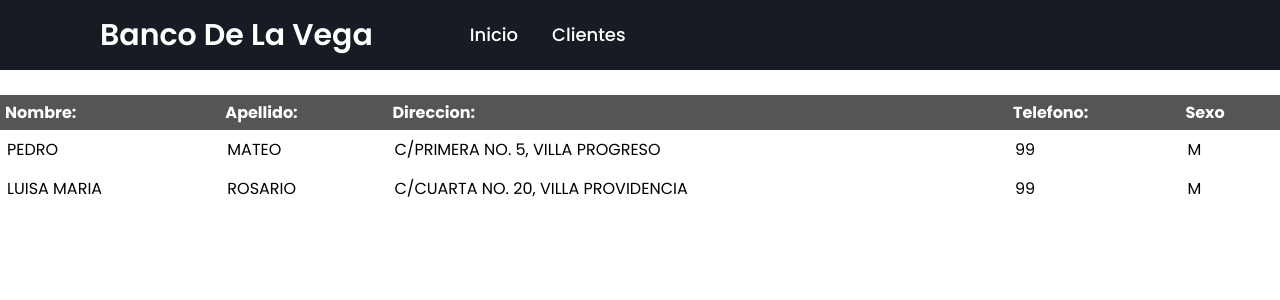
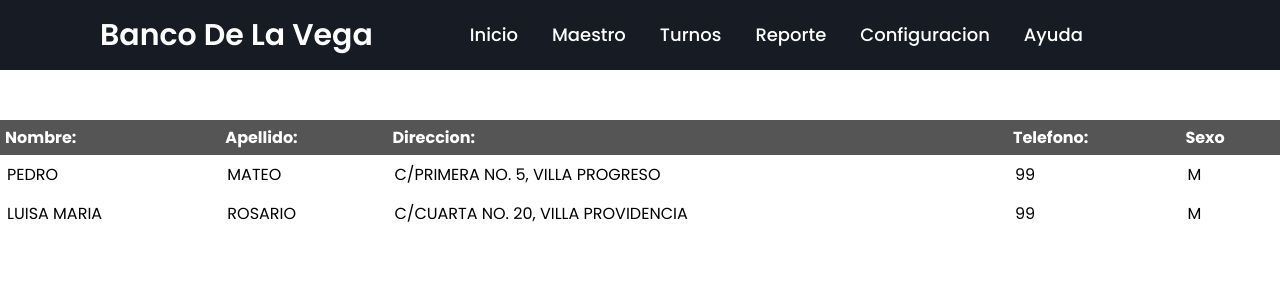
Before and after one commit to Emma-2021-0618/Taller-Seminario2, a PHP site: page /listadoClientes.php in a window 1280 px wide. Shown: the top 300 px of the page. Run offline with PHP 8.4, Linux system fonts and the light colour scheme; data comes from the database, SQL or seed files in the repository.

Commit message:
Add files via upload

```diff
--- a/Sistema de Gestion de Turnos/Seminario2/db/conexion.php
+++ b/Sistema de Gestion de Turnos/Seminario2/db/conexion.php
@@ -3,14 +3,14 @@
 	$host = 'localhost';
 	$user = 'seminario';
 	$password = 'seminario2023';
-	$db = 'bancos';
+	$db = 'turnos';
 
 	$conection = @mysqli_connect($host,$user,$password,$db);
 
-	// if(!$conection){
-	// 	echo "Error en la conexión a la Base Datos";}
-	// else {
-	// 	 echo "conexión exitosa";
-	// }
+	if(!$conection){
+	echo "Error en la conexión a la Base Datos";}
+	else {
+	echo "conexión exitosa";
+	}
 
 ?>
--- a/Sistema de Gestion de Turnos/Seminario2/includes/header.php
+++ b/Sistema de Gestion de Turnos/Seminario2/includes/header.php
@@ -8,10 +8,39 @@
       <ul class="links">
         <li><a href="index.php">Inicio</a></li>
         <li>
-          <a href="#" class="desktop-link">Clientes</a>
+          <a href="#" class="desktop-link">Maestro</a>
           <ul>
             <li><a href="registrarClientes.php">Registrar Clientes</a></li>
             <li><a href="listadoClientes.php">Listado de Clientes</a></li>
+            <li><a href="listadoClientes.php">Crear Cargo</a></li>
+            <li><a href="listadoClientes.php">Crear Empleado</a></li>
+            <li><a href="listadoClientes.php">Crear Servicio</a></li>
+          </ul>
+        </li>
+        <li>
+          <a href="#" class="desktop-link">Turnos</a>
+          <ul>
+            <li><a href="registrarClientes.php">Registrar Turnos</a></li>
+            <li><a href="listadoClientes.php">Listado de Turnos</a></li>
+          </ul>
+        </li>
+        <li>
+          <a href="#" class="desktop-link">Reporte</a>
+          <ul>
+            <li><a href="registrarClientes.php">Reporte</a></li>
+          </ul>
+        </li>
+        <li>
+          <a href="#" class="desktop-link">Configuracion</a>
+          <ul>
+            <li><a href="registrarClientes.php">Crear bancos</a></li>
+          </ul>
+        </li>
+        <li>
+          <a href="#" class="desktop-link">Ayuda</a>
+          <ul>
+            <li><a href="registrarClientes.php">Ayuda general</a></li>
+            <li><a href="registrarClientes.php">Informacion de sistema</a></li>
           </ul>
         </li>
         <!-- Agregar debajo de esta linea el nuevo menu -->
```
Also changed, not shown: Sistema de Gestion de Turnos/Seminario2/examples/index.html (added, +12 -0 lines).
